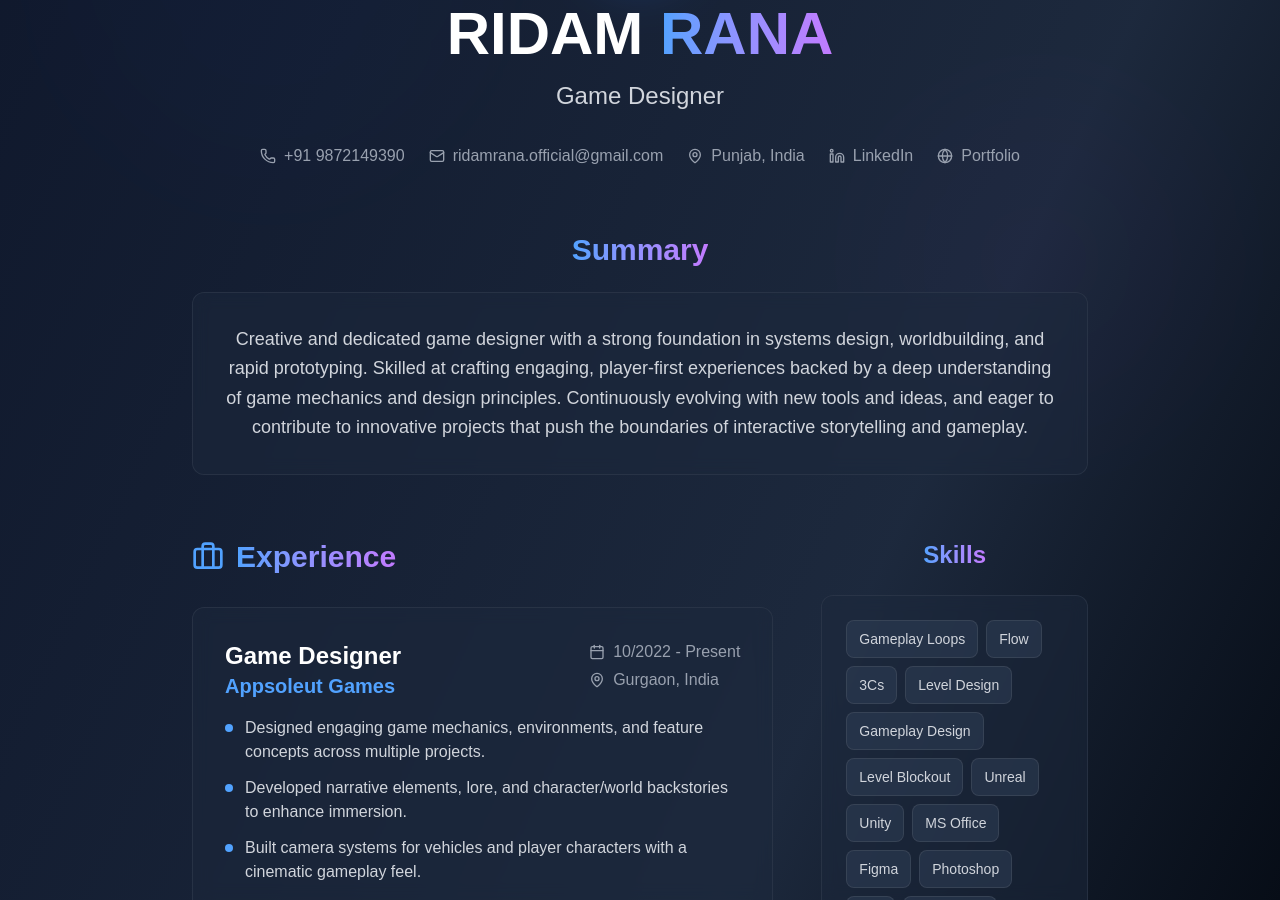
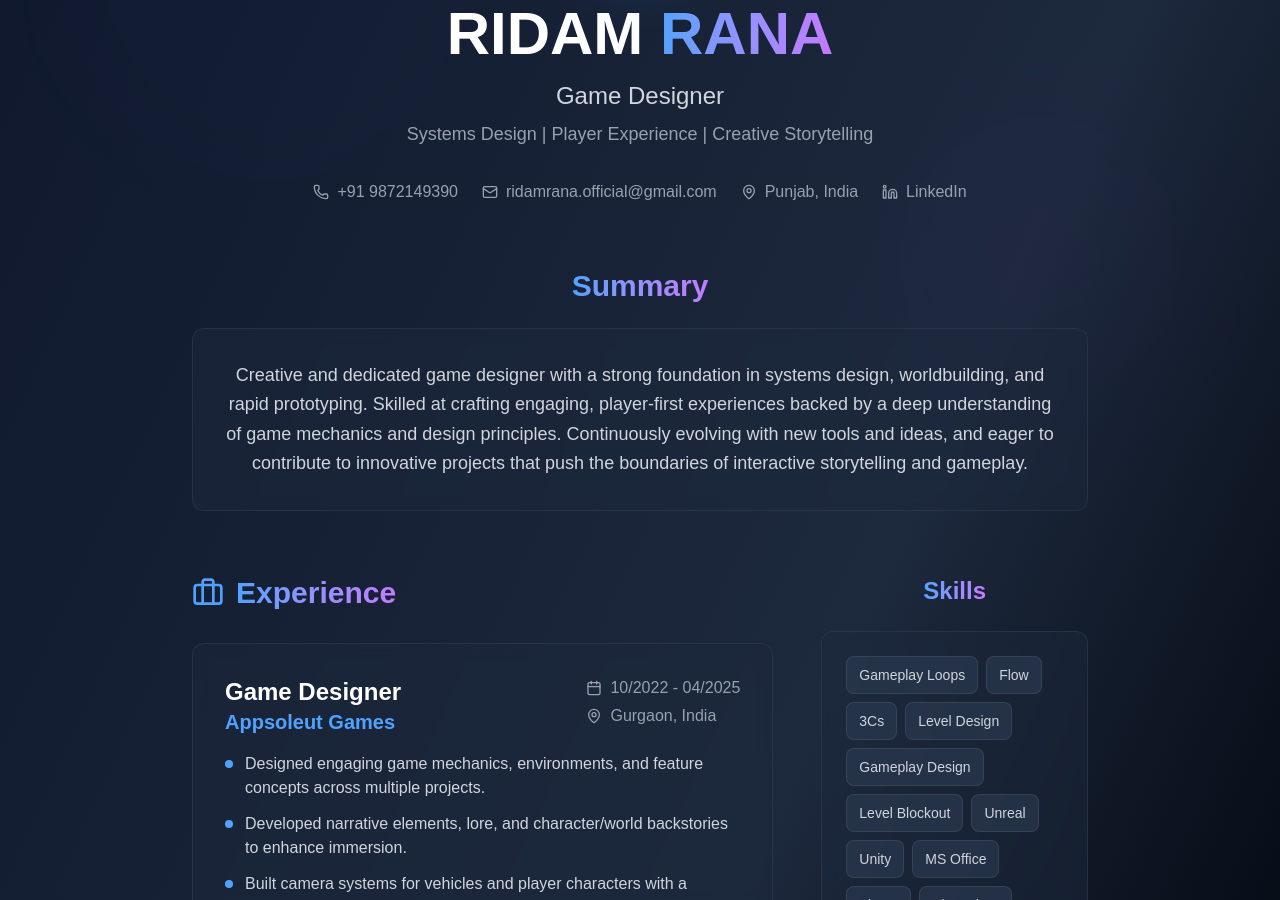
Before and after one commit to brennanhunter/ridam-rana-portfolio, a Next.js app: page /resume in a window 1280 px wide. Shown: the part 300-1200 px from the top of the page. Built offline with nearby package versions, Linux system fonts and the light colour scheme.

Commit message:
Updated Resume.

```diff
--- a/src/app/resume/page.tsx
+++ b/src/app/resume/page.tsx
@@ -159,7 +159,8 @@ const ResumePage = () => {
               RIDAM <span className="text-transparent bg-clip-text bg-gradient-to-r from-blue-400 to-purple-400">RANA</span>
             </h1>
 
-            <p className="text-2xl text-gray-300 mb-8">Game Designer</p>
+            <p className="text-2xl text-gray-300 mb-2">Game Designer</p>
+            <p className="text-lg text-gray-400 mb-8">Systems Design | Player Experience | Creative Storytelling</p>
 
             {/* Contact Info */}
             <div className="flex flex-wrap justify-center gap-6 text-gray-400">
@@ -179,12 +180,6 @@ const ResumePage = () => {
                 <Linkedin className="w-4 h-4" />
                 <a href="https://www.linkedin.com/in/ridamrana" className="hover:text-blue-400 transition-colors">
                   LinkedIn
-                </a>
-              </div>
-              <div className="flex items-center gap-2">
-                <Globe className="w-4 h-4" />
-                <a href="https://kolasi.framer.website" className="hover:text-blue-400 transition-colors">
-                  Portfolio
                 </a>
               </div>
             </div>
@@ -234,7 +229,7 @@ const ResumePage = () => {
                     <div className="text-right text-gray-400">
                       <div className="flex items-center gap-2">
                         <Calendar className="w-4 h-4" />
-                        <span>10/2022 - Present</span>
+                        <span>10/2022 - 04/2025</span>
                       </div>
                       <div className="flex items-center gap-2 mt-1">
                         <MapPin className="w-4 h-4" />
```
Also changed, not shown: 1 other file (tests, documents, lock files or other folders).
